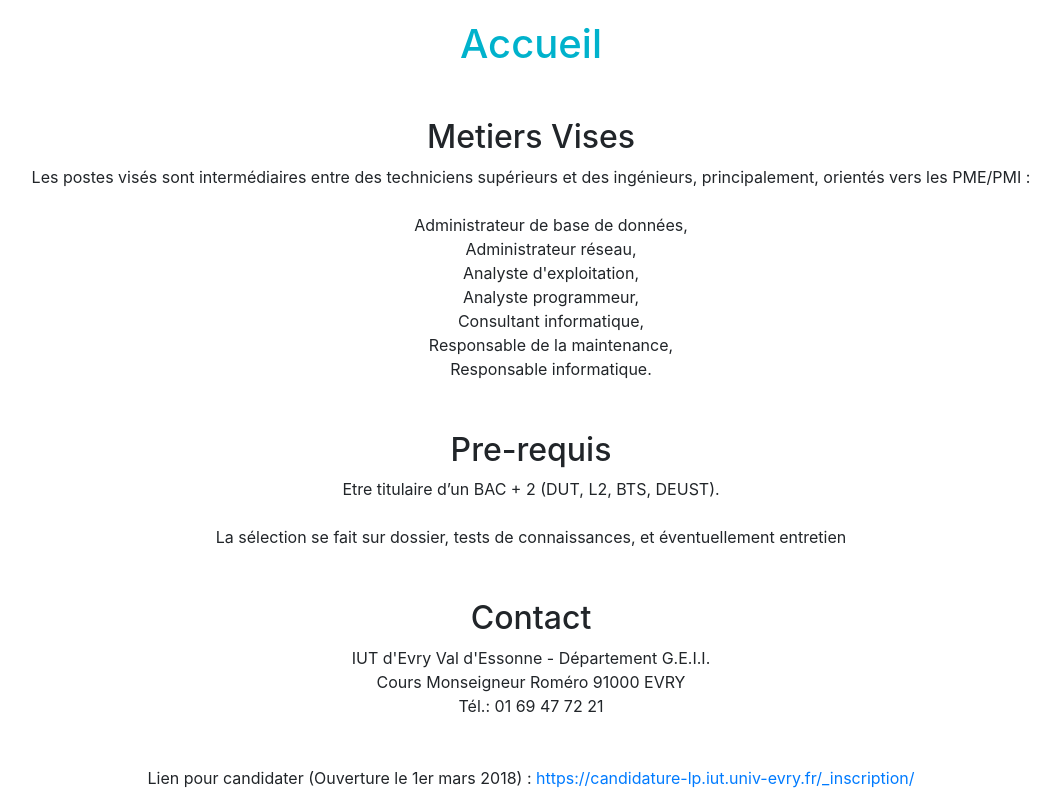
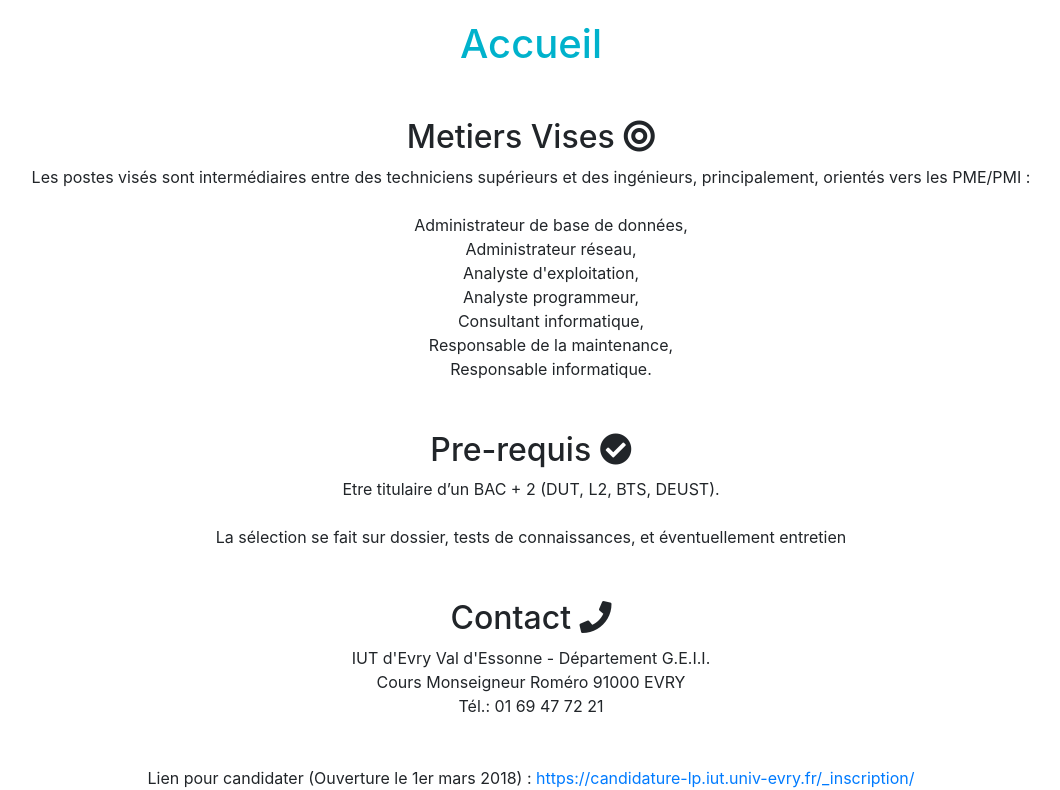
Before and after one commit to birbo971/ASRII-Project, a PHP site: page / in a window 1280 px wide. Shown: the part 83-873 px from the top of the page, without its empty margins (109-1169 px from the left). Run offline with PHP 8.4, Linux system fonts and the light colour scheme.

Commit message:
Ajout incones

```diff
--- a/index.php
+++ b/index.php
@@ -7,7 +7,7 @@ $accueil="active";
 <div class="container center">
   <h1>Accueil</h1>
 
-  <h2>Metiers Vises</h2>
+  <h2>Metiers Vises <i class="fas fa-bullseye"></i></h2>
   Les postes visés sont intermédiaires entre des techniciens supérieurs et des ingénieurs, principalement, orientés vers les PME/PMI :
   <br><br>
   <ul>
@@ -20,13 +20,13 @@ $accueil="active";
     <li>Responsable informatique.</li>
   </ul>
 
-  <h2>Pre-requis</h2>
+  <h2>Pre-requis <i class="fas fa-check-circle"></i></h2>
   Etre titulaire d’un BAC + 2 (DUT, L2, BTS, DEUST).
   <br><br>
   La sélection se fait sur dossier, tests de connaissances, et éventuellement entretien
   <br>
 
-  <h2>Contact</h2>
+  <h2>Contact <i class="fas fa-phone"></i></h2>
   IUT d'Evry Val d'Essonne - Département G.E.I.I.
   <br>
   Cours Monseigneur Roméro 91000 EVRY
```
